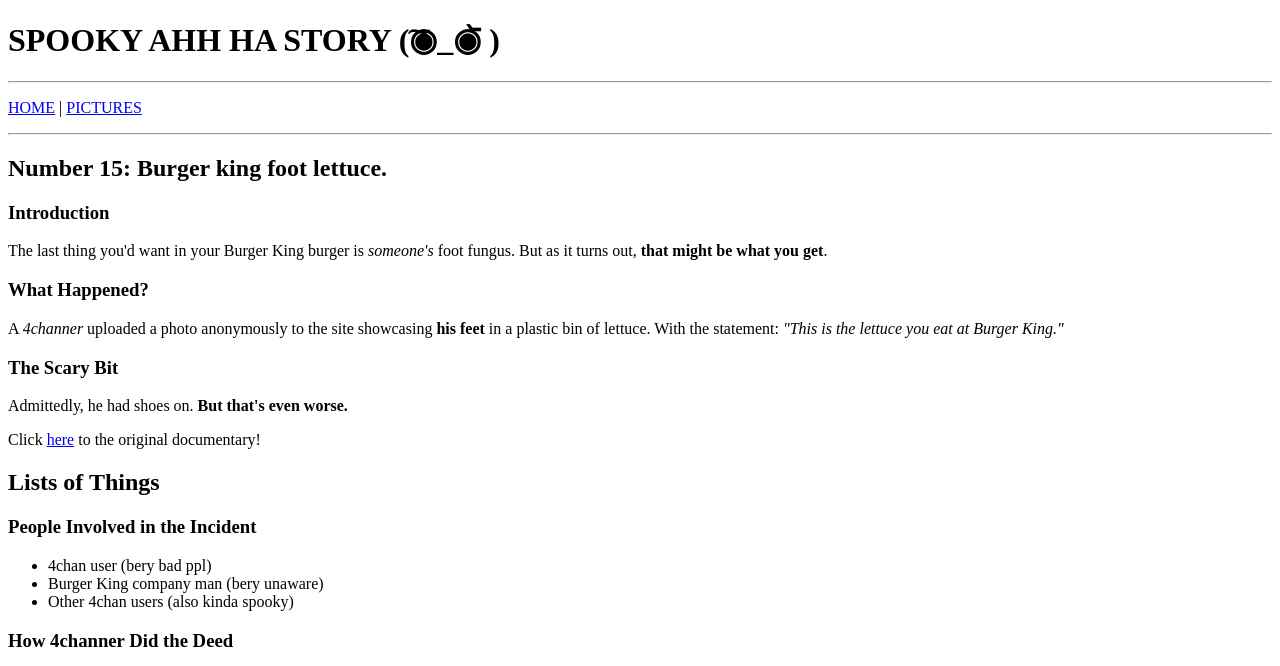
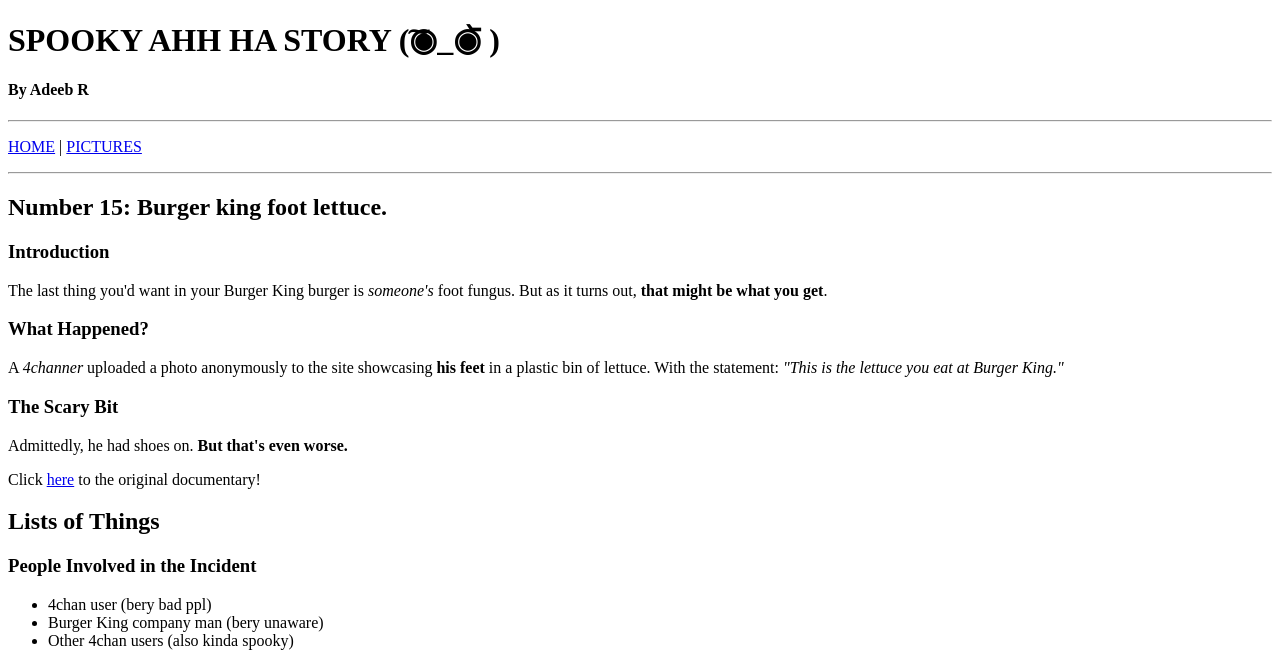
Before and after one commit to Arctican4Real/practice-commit, a plain HTML site: page index.html in a window 1280 px wide. Shown: the top 666 px of the page. Drawn offline with Linux system fonts and the light colour scheme.

Commit message:
Add subheading with credit

```diff
--- a/index.html
+++ b/index.html
@@ -8,6 +8,7 @@
 <body>
     <!--Documenting the scary incident-->
     <h1>SPOOKY AHH HA STORY (͠◉_◉᷅ )</h1>
+    <h4>By Adeeb R</h4>
     <hr>
     <p> <a href="index.html">HOME</a> | <a href="./pages/pictures.html">PICTURES</a> </p>
     <hr>
```
